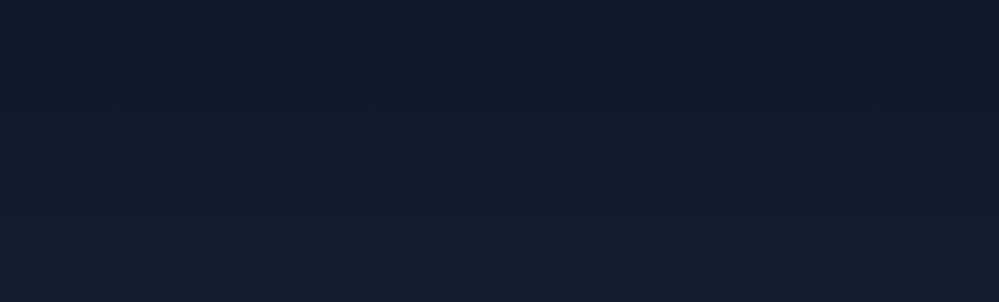
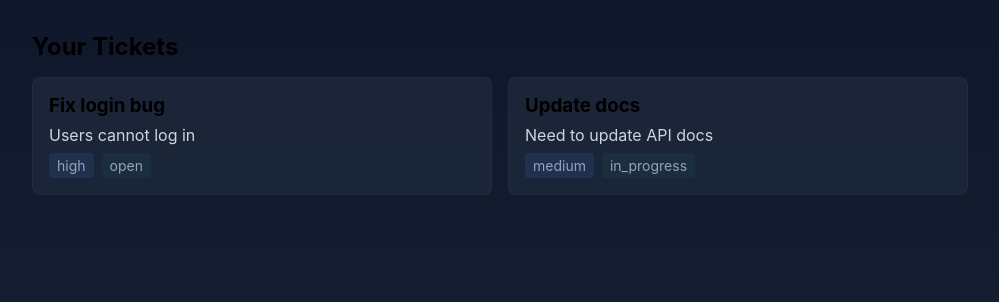
Before and after one commit to olusanyaemmanuelpg-sudo/ticket-management-app-using-react.js, a React (Vite) app: page /manage-tickets in a window 1280 px wide. Before the commit this address had no page. Shown: the top 302 px of the page, without its empty margins (140-1139 px from the left). Built offline with nearby package versions, Linux system fonts and the light colour scheme.

Commit message:
generated ticket value using values we created

```diff
--- a/src/App.jsx
+++ b/src/App.jsx
@@ -6,11 +6,30 @@ import { LandingPage } from './components/LandingPage';
 import { LoginPage } from './components/LoginPage';
 import { SiginPage } from './components/SigninPage';
 import { DashboardPage } from './components/DashboardPage';
+import { TicketManagement } from './components/TicketManagement';
 import { Routes, Route } from 'react-router';
 import './App.css';
 
 function App() {
 	const [toastState, setToastState] = useState(null);
+	const [tickets, setTickets] = useState([
+		{
+			id: 1,
+			title: 'Fix login bug',
+			status: 'open',
+			description: 'Users cannot log in',
+			priority: 'high',
+			createdAt: Date.now(),
+		},
+		{
+			id: 2,
+			title: 'Update docs',
+			status: 'in_progress',
+			description: 'Need to update API docs',
+			priority: 'medium',
+			createdAt: Date.now(),
+		},
+	]);
 
 	const showToast = (...args) => {
 		let message,
@@ -75,7 +94,19 @@ function App() {
 				/>
 				<Route
 					path='dashboard'
-					element={<DashboardPage showToast={showToast} />}
+					element={
+						<DashboardPage
+							showToast={showToast}
+							useAuth={useAuth}
+							tickets={tickets}
+						/>
+					}
+				/>
+				<Route
+					path='manage-tickets'
+					element={
+						<TicketManagement setTickets={setTickets} tickets={tickets} />
+					}
 				/>
 			</Routes>
 		</AuthProvider>
--- a/src/components/DashboardPage.jsx
+++ b/src/components/DashboardPage.jsx
@@ -4,12 +4,21 @@ import { useNavigate } from 'react-router';
 import './DashboardPage.css';
 import { FooterPage } from './Footer';
 
-export function DashboardPage({ showToast }) {
+export function DashboardPage({ showToast, useAuth, tickets }) {
+	const { logout, user } = useAuth();
 	const navigate = useNavigate();
 
 	const handleLogout = () => {
+		logout();
 		showToast('Logged out successfully', 'success');
 		navigate('/');
+	};
+
+	const stats = {
+		total: tickets.length,
+		open: tickets.filter((t) => t.status === 'open').length,
+		inProgress: tickets.filter((t) => t.status === 'in_progress').length,
+		closed: tickets.filter((t) => t.status === 'closed').length,
 	};
 
 	const StatCard = ({ title, value, color }) => {
@@ -27,16 +36,24 @@ export function DashboardPage({ showToast }) {
 					<h2>TicketFlow</h2>
 					<button onClick={handleLogout}>Logout</button>
 				</nav>
-				<h1>Welcome, Admin Deji!</h1>
+				<h1>Welcome, {user?.name} !</h1>
 				<p>Here's your ticket overview</p>
 
 				<div className='dashboard-grid'>
-					<StatCard title='Total Tickets' value={2} color='#3b82f6' />
-					<StatCard title='Open' value={1} color='#10b981' />
-					<StatCard title='In Progress' value={1} color='#f59e0b' />
-					<StatCard title='Closed' value={0} color='#6b7280' />
+					<StatCard title='Total Tickets' value={stats.total} color='#3b82f6' />
+					<StatCard title='Open' value={stats.open} color='#10b981' />
+					<StatCard
+						title='In Progress'
+						value={stats.inProgress}
+						color='#f59e0b'
+					/>
+					<StatCard title='Closed' value={stats.closed} color='#6b7280' />
 				</div>
-				<button className='manage-tickets'>Manage Tickets →</button>
+				<button
+					className='manage-tickets'
+					onClick={() => navigate('/manage-tickets')}>
+					Manage Tickets →
+				</button>
 			</div>
 			<FooterPage />
 		</main>
--- /dev/null
+++ b/src/components/TicketManagement.css
@@ -0,0 +1,45 @@
+/** @format */
+
+.tickets-page {
+	padding: 2rem;
+	max-width: 1000px;
+	margin: 0 auto;
+}
+
+.tickets-list {
+	display: grid;
+	grid-template-columns: repeat(auto-fit, minmax(260px, 1fr));
+	gap: 1rem;
+	margin-top: 1rem;
+}
+
+.ticket-card {
+	background: rgba(30, 41, 59, 0.8);
+	padding: 1rem;
+	border-radius: 8px;
+	border: 1px solid rgba(148, 163, 184, 0.06);
+}
+
+.ticket-desc {
+	color: #cbd5e1;
+	margin: 0.5rem 0;
+}
+
+.ticket-meta {
+	display: flex;
+	gap: 0.5rem;
+	font-size: 0.875rem;
+	color: #94a3b8;
+}
+
+.ticket-priority {
+	background: rgba(59, 130, 246, 0.12);
+	padding: 0.25rem 0.5rem;
+	border-radius: 4px;
+}
+
+.ticket-status {
+	background: rgba(16, 185, 129, 0.06);
+	padding: 0.25rem 0.5rem;
+	border-radius: 4px;
+}
--- /dev/null
+++ b/src/components/TicketManagement.jsx
@@ -0,0 +1,32 @@
+/** @format */
+
+import './TicketManagement.css';
+
+export function TicketManagement({ tickets = [], setTickets }) {
+	if (!tickets || tickets.length === 0) {
+		return (
+			<main style={{ padding: '2rem' }}>
+				<h2>No tickets found</h2>
+				<p>Create a ticket or return to the dashboard.</p>
+			</main>
+		);
+	}
+
+	return (
+		<main className='tickets-page'>
+			<h2>Your Tickets</h2>
+			<div className='tickets-list'>
+				{tickets.map((t) => (
+					<div key={t.id} className='ticket-card'>
+						<h3>{t.title}</h3>
+						<p className='ticket-desc'>{t.description}</p>
+						<div className='ticket-meta'>
+							<span className='ticket-priority'>{t.priority}</span>
+							<span className='ticket-status'>{t.status}</span>
+						</div>
+					</div>
+				))}
+			</div>
+		</main>
+	);
+}
```
